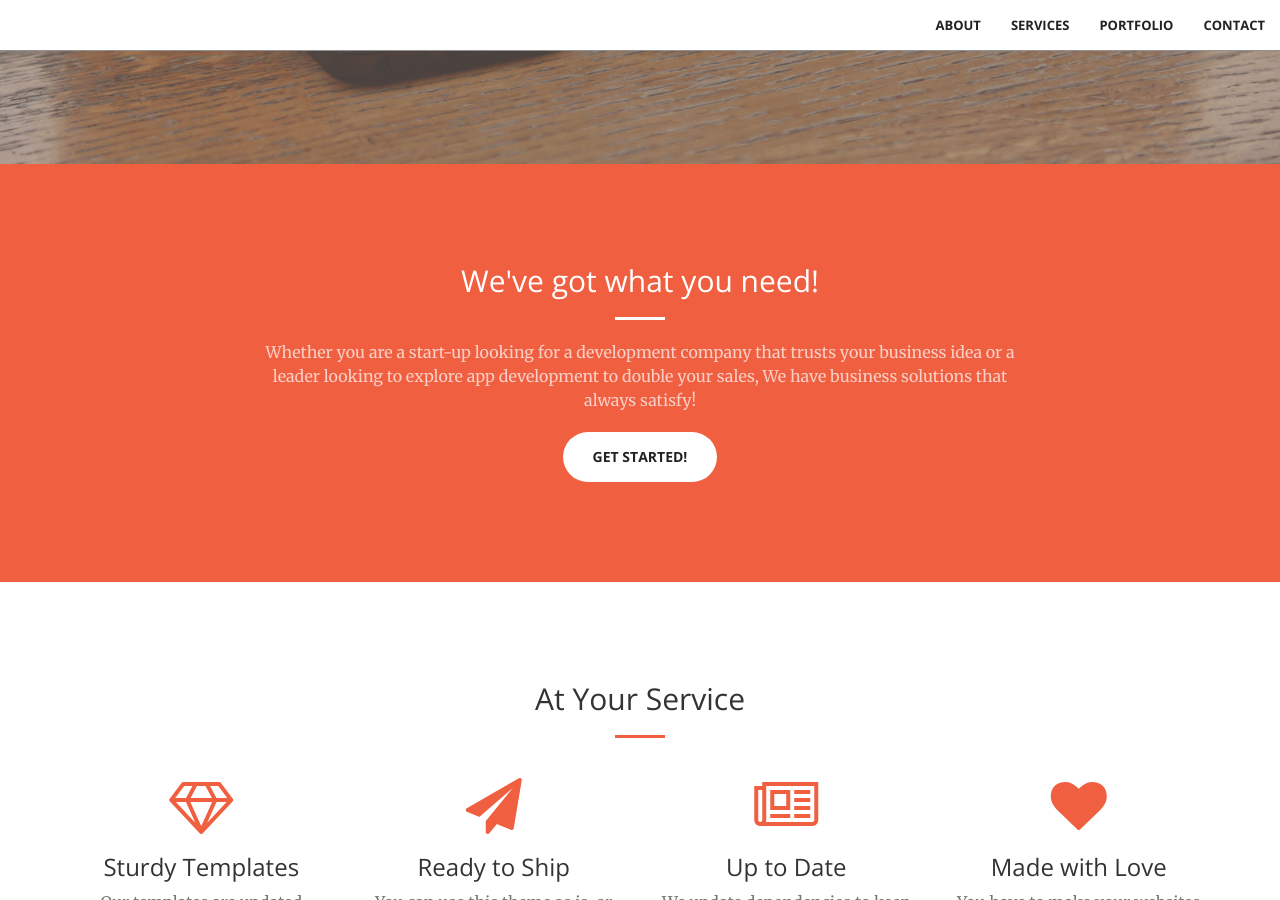
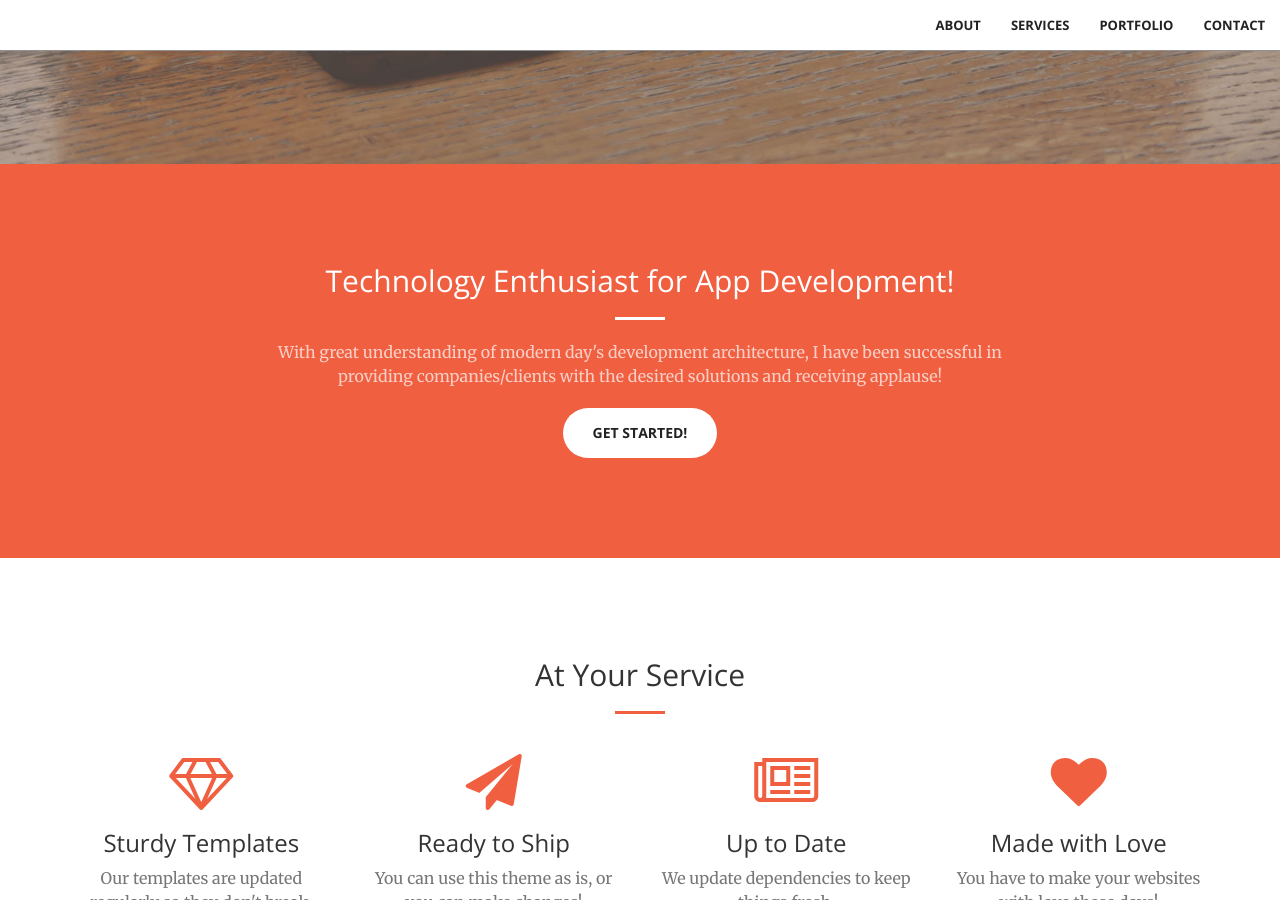
Before and after one commit to anukools/anukools.github.io, a Jekyll site: the page built from index.html, in a window 1280 px wide and 900 px high, scrolled down 736 px. Built offline with Jekyll 4.4.1, drawn with Linux system fonts in a browser that asks for light colours.

Commit message:
Update call-to-action.html

```diff
--- a/_includes/call-to-action.html
+++ b/_includes/call-to-action.html
@@ -2,9 +2,9 @@
     <div class="container">
         <div class="row">
             <div class="col-lg-8 col-lg-offset-2 text-center">
-                <h2 class="section-heading">We've got what you need!</h2>
+                <h2 class="section-heading">Technology Enthusiast for App Development!</h2>
                 <hr class="light">
-                <p class="text-faded">Whether you are a start-up looking for a development company that trusts your business idea or a leader looking to explore app development to double your sales, We have business solutions that always satisfy!</p>
+                <p class="text-faded">With great understanding of modern day's development architecture, I have been successful in providing companies/clients with the desired solutions and receiving applause!</p>
                 <a href="#" class="btn btn-default btn-xl">Get Started!</a>
             </div>
         </div>
```
